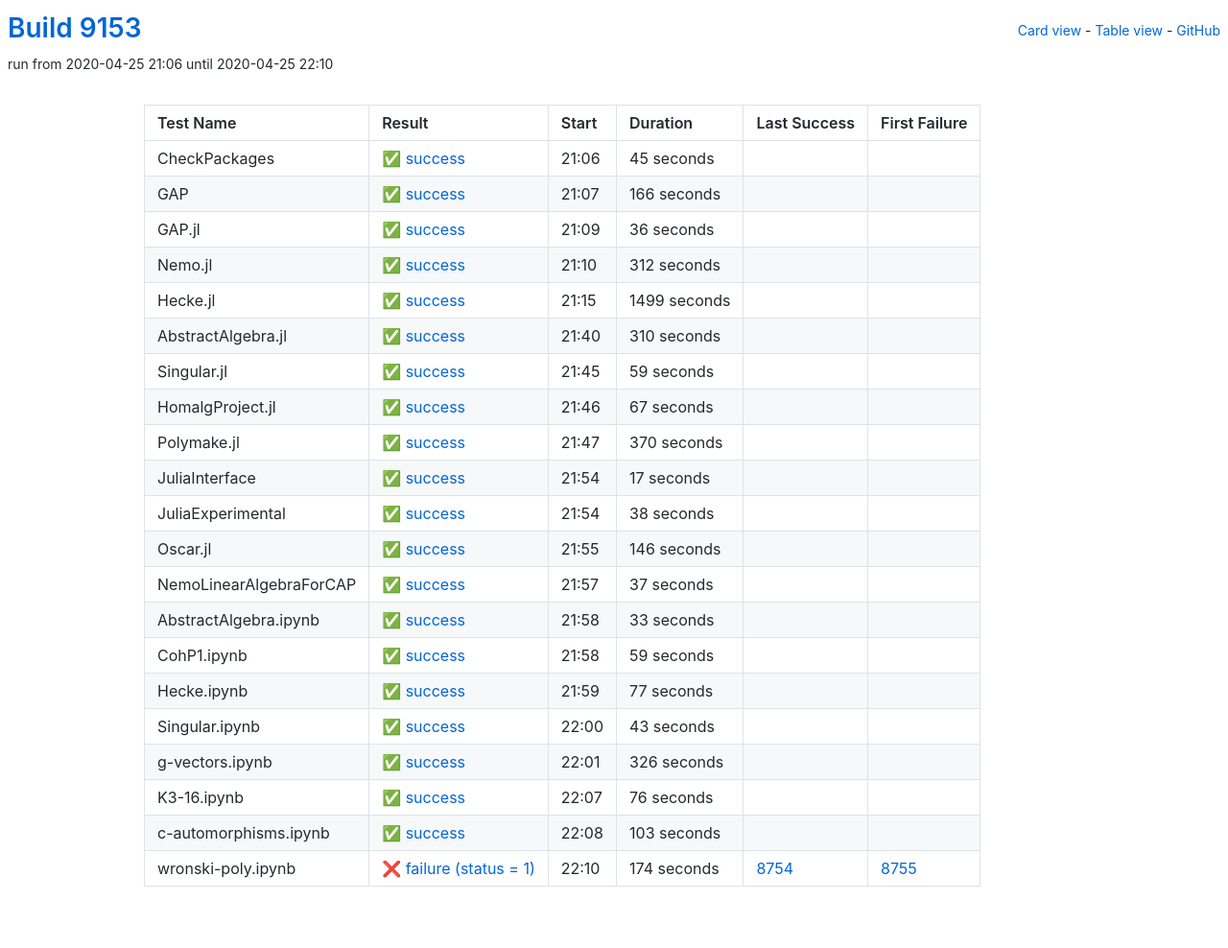
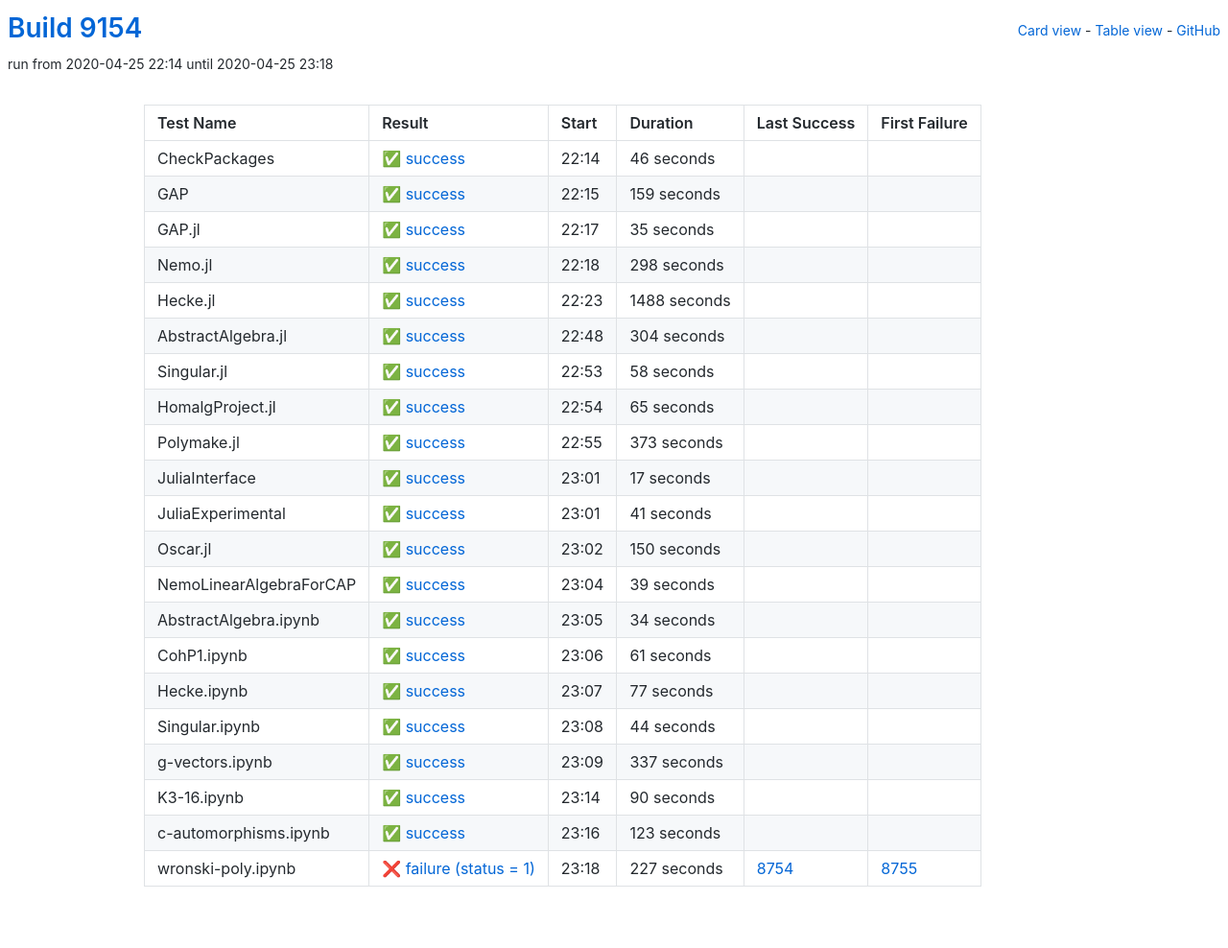
Before and after one commit to oscar-system/oscar-ci-status, a Jekyll site: the page built from table.html, in a window 1280 px wide. Shown: the whole page at 96% size. Built offline with Jekyll 4.4.1, drawn with Linux system fonts in a browser that asks for light colours.

Commit message:
Build 9154

```diff
--- a/_data/ci.yml
+++ b/_data/ci.yml
@@ -1,104 +1,104 @@
-build: 9153
-build_url: https://oscarci.mathematik.uni-kl.de/job/oscar/9153/
+build: 9154
+build_url: https://oscarci.mathematik.uni-kl.de/job/oscar/9154/
 job: oscar
 tests:
-- duration: 45
+- duration: 46
   exitcode: 0
   first_failure: false
   first_failure_url: null
   last_success: false
   last_success_url: null
-  log: https://oscarci.mathematik.uni-kl.de/job/oscar/9153/artifact/logs/build-9153/CheckPackages.log
+  log: https://oscarci.mathematik.uni-kl.de/job/oscar/9154/artifact/logs/build-9154/CheckPackages.log
   name: CheckPackages
-  start: 2020-04-25 21:06
+  start: 2020-04-25 22:14
   status: success
   success: true
-- duration: 166
+- duration: 159
   exitcode: 0
   first_failure: false
   first_failure_url: null
   last_success: false
   last_success_url: null
-  log: https://oscarci.mathematik.uni-kl.de/job/oscar/9153/artifact/logs/build-9153/GAP.log
+  log: https://oscarci.mathematik.uni-kl.de/job/oscar/9154/artifact/logs/build-9154/GAP.log
   name: GAP
-  start: 2020-04-25 21:07
+  start: 2020-04-25 22:15
   status: success
   success: true
-- duration: 36
+- duration: 35
   exitcode: 0
   first_failure: false
   first_failure_url: null
   last_success: false
   last_success_url: null
-  log: https://oscarci.mathematik.uni-kl.de/job/oscar/9153/artifact/logs/build-9153/GAP.jl.log
+  log: https://oscarci.mathematik.uni-kl.de/job/oscar/9154/artifact/logs/build-9154/GAP.jl.log
   name: GAP.jl
-  start: 2020-04-25 21:09
+  start: 2020-04-25 22:17
   status: success
   success: true
-- duration: 312
+- duration: 298
   exitcode: 0
   first_failure: false
   first_failure_url: null
   last_success: false
   last_success_url: null
-  log: https://oscarci.mathematik.uni-kl.de/job/oscar/9153/artifact/logs/build-9153/Nemo.jl.log
+  log: https://oscarci.mathematik.uni-kl.de/job/oscar/9154/artifact/logs/build-9154/Nemo.jl.log
   name: Nemo.jl
-  start: 2020-04-25 21:10
+  start: 2020-04-25 22:18
   status: success
   success: true
-- duration: 1499
+- duration: 1488
   exitcode: 0
   first_failure: false
   first_failure_url: null
   last_success: false
   last_success_url: null
-  log: https://oscarci.mathematik.uni-kl.de/job/oscar/9153/artifact/logs/build-9153/Hecke.jl.log
+  log: https://oscarci.mathematik.uni-kl.de/job/oscar/9154/artifact/logs/build-9154/Hecke.jl.log
   name: Hecke.jl
-  start: 2020-04-25 21:15
+  start: 2020-04-25 22:23
   status: success
   success: true
-- duration: 310
+- duration: 304
   exitcode: 0
   first_failure: false
   first_failure_url: null
   last_success: false
   last_success_url: null
-  log: https://oscarci.mathematik.uni-kl.de/job/oscar/9153/artifact/logs/build-9153/AbstractAlgebra.jl.log
+  log: https://oscarci.mathematik.uni-kl.de/job/oscar/9154/artifact/logs/build-9154/AbstractAlgebra.jl.log
   name: AbstractAlgebra.jl
-  start: 2020-04-25 21:40
+  start: 2020-04-25 22:48
   status: success
   success: true
-- duration: 59
+- duration: 58
   exitcode: 0
   first_failure: false
   first_failure_url: null
   last_success: false
   last_success_url: null
-  log: https://oscarci.mathematik.uni-kl.de/job/oscar/9153/artifact/logs/build-9153/Singular.jl.log
+  log: https://oscarci.mathematik.uni-kl.de/job/oscar/9154/artifact/logs/build-9154/Singular.jl.log
   name: Singular.jl
-  start: 2020-04-25 21:45
+  start: 2020-04-25 22:53
   status: success
   success: true
-- duration: 67
+- duration: 65
   exitcode: 0
   first_failure: false
   first_failure_url: null
   last_success: false
   last_success_url: null
-  log: https://oscarci.mathematik.uni-kl.de/job/oscar/9153/artifact/logs/build-9153/HomalgProject.jl.log
+  log: https://oscarci.mathematik.uni-kl.de/job/oscar/9154/artifact/logs/build-9154/HomalgProject.jl.log
   name: HomalgProject.jl
-  start: 2020-04-25 21:46
+  start: 2020-04-25 22:54
   status: success
   success: true
-- duration: 370
+- duration: 373
   exitcode: 0
   first_failure: false
   first_failure_url: null
   last_success: false
   last_success_url: null
-  log: https://oscarci.mathematik.uni-kl.de/job/oscar/9153/artifact/logs/build-9153/Polymake.jl.log
+  log: https://oscarci.mathematik.uni-kl.de/job/oscar/9154/artifact/logs/build-9154/Polymake.jl.log
   name: Polymake.jl
-  start: 2020-04-25 21:47
+  start: 2020-04-25 22:55
   status: success
   success: true
 - duration: 17
@@ -107,64 +107,64 @@ tests:
   first_failure_url: null
   last_success: false
   last_success_url: null
-  log: https://oscarci.mathematik.uni-kl.de/job/oscar/9153/artifact/logs/build-9153/JuliaInterface.log
+  log: https://oscarci.mathematik.uni-kl.de/job/oscar/9154/artifact/logs/build-9154/JuliaInterface.log
   name: JuliaInterface
-  start: 2020-04-25 21:54
+  start: 2020-04-25 23:01
   status: success
   success: true
-- duration: 38
+- duration: 41
   exitcode: 0
   first_failure: false
   first_failure_url: null
   last_success: false
   last_success_url: null
-  log: https://oscarci.mathematik.uni-kl.de/job/oscar/9153/artifact/logs/build-9153/JuliaExperimental.log
+  log: https://oscarci.mathematik.uni-kl.de/job/oscar/9154/artifact/logs/build-9154/JuliaExperimental.log
   name: JuliaExperimental
-  start: 2020-04-25 21:54
+  start: 2020-04-25 23:01
   status: success
   success: true
-- duration: 146
+- duration: 150
   exitcode: 0
   first_failure: false
   first_failure_url: null
   last_success: false
   last_success_url: null
-  log: https://oscarci.mathematik.uni-kl.de/job/oscar/9153/artifact/logs/build-9153/Oscar.jl.log
+  log: https://oscarci.mathematik.uni-kl.de/job/oscar/9154/artifact/logs/build-9154/Oscar.jl.log
   name: Oscar.jl
-  start: 2020-04-25 21:55
+  start: 2020-04-25 23:02
   status: success
   success: true
-- duration: 37
+- duration: 39
   exitcode: 0
   first_failure: false
   first_failure_url: null
   last_success: false
   last_success_url: null
-  log: https://oscarci.mathematik.uni-kl.de/job/oscar/9153/artifact/logs/build-9153/NemoLinearAlgebraForCAP.log
+  log: https://oscarci.mathematik.uni-kl.de/job/oscar/9154/artifact/logs/build-9154/NemoLinearAlgebraForCAP.log
   name: NemoLinearAlgebraForCAP
-  start: 2020-04-25 21:57
+  start: 2020-04-25 23:04
   status: success
   success: true
-- duration: 33
+- duration: 34
   exitcode: 0
   first_failure: false
   first_failure_url: null
   last_success: false
   last_success_url: null
-  log: https://oscarci.mathematik.uni-kl.de/job/oscar/9153/artifact/logs/build-9153/AbstractAlgebra.ipynb.log
+  log: https://oscarci.mathematik.uni-kl.de/job/oscar/9154/artifact/logs/build-9154/AbstractAlgebra.ipynb.log
   name: AbstractAlgebra.ipynb
-  start: 2020-04-25 21:58
+  start: 2020-04-25 23:05
   status: success
   success: true
-- duration: 59
+- duration: 61
   exitcode: 0
   first_failure: false
   first_failure_url: null
   last_success: false
   last_success_url: null
-  log: https://oscarci.mathematik.uni-kl.de/job/oscar/9153/artifact/logs/build-9153/CohP1.ipynb.log
+  log: https://oscarci.mathematik.uni-kl.de/job/oscar/9154/artifact/logs/build-9154/CohP1.ipynb.log
   name: CohP1.ipynb
-  start: 2020-04-25 21:58
+  start: 2020-04-25 23:06
   status: success
   success: true
 - duration: 77
@@ -173,63 +173,63 @@ tests:
   first_failure_url: null
   last_success: false
   last_success_url: null
-  log: https://oscarci.mathematik.uni-kl.de/job/oscar/9153/artifact/logs/build-9153/Hecke.ipynb.log
+  log: https://oscarci.mathematik.uni-kl.de/job/oscar/9154/artifact/logs/build-9154/Hecke.ipynb.log
   name: Hecke.ipynb
-  start: 2020-04-25 21:59
+  start: 2020-04-25 23:07
   status: success
   success: true
-- duration: 43
+- duration: 44
   exitcode: 0
   first_failure: false
   first_failure_url: null
   last_success: false
   last_success_url: null
-  log: https://oscarci.mathematik.uni-kl.de/job/oscar/9153/artifact/logs/build-9153/Singular.ipynb.log
+  log: https://oscarci.mathematik.uni-kl.de/job/oscar/9154/artifact/logs/build-9154/Singular.ipynb.log
   name: Singular.ipynb
-  start: 2020-04-25 22:00
+  start: 2020-04-25 23:08
   status: success
   success: true
-- duration: 326
+- duration: 337
   exitcode: 0
   first_failure: false
   first_failure_url: null
   last_success: false
   last_success_url: null
-  log: https://oscarci.mathematik.uni-kl.de/job/oscar/9153/artifact/logs/build-9153/g-vectors.ipynb.log
+  log: https://oscarci.mathematik.uni-kl.de/job/oscar/9154/artifact/logs/build-9154/g-vectors.ipynb.log
   name: g-vectors.ipynb
-  start: 2020-04-25 22:01
+  start: 2020-04-25 23:09
   status: success
   success: true
-- duration: 76
+- duration: 90
   exitcode: 0
   first_failure: false
   first_failure_url: null
   last_success: false
   last_success_url: null
-  log: https://oscarci.mathematik.uni-kl.de/job/oscar/9153/artifact/logs/build-9153/K3-16.ipynb.log
+  log: https://oscarci.mathematik.uni-kl.de/job/oscar/9154/artifact/logs/build-9154/K3-16.ipynb.log
   name: K3-16.ipynb
-  start: 2020-04-25 22:07
+  start: 2020-04-25 23:14
   status: success
   success: true
-- duration: 103
+- duration: 123
   exitcode: 0
   first_failure: false
   first_failure_url: null
   last_success: false
   last_success_url: null
-  log: https://oscarci.mathematik.uni-kl.de/job/oscar/9153/artifact/logs/build-9153/c-automorphisms.ipynb.log
+  log: https://oscarci.mathematik.uni-kl.de/job/oscar/9154/artifact/logs/build-9154/c-automorphisms.ipynb.log
   name: c-automorphisms.ipynb
-  start: 2020-04-25 22:08
+  start: 2020-04-25 23:16
   status: success
   success: true
-- duration: 174
+- duration: 227
   exitcode: 1
   first_failure: 8755
   first_failure_url: https://oscarci.mathematik.uni-kl.de/job/oscar/8755/
   last_success: 8754
   last_success_url: https://oscarci.mathematik.uni-kl.de/job/oscar/8754/
-  log: https://oscarci.mathematik.uni-kl.de/job/oscar/9153/artifact/logs/build-9153/wronski-poly.ipynb.log
+  log: https://oscarci.mathematik.uni-kl.de/job/oscar/9154/artifact/logs/build-9154/wronski-poly.ipynb.log
   name: wronski-poly.ipynb
-  start: 2020-04-25 22:10
+  start: 2020-04-25 23:18
   status: failure
   success: false
```
Also changed, not shown: README.md.
